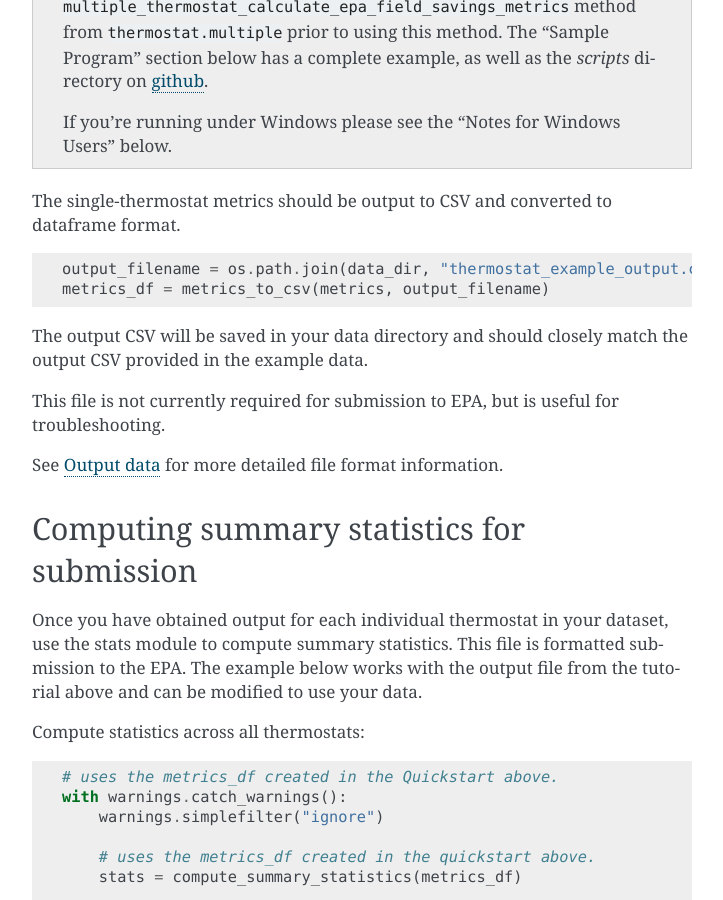
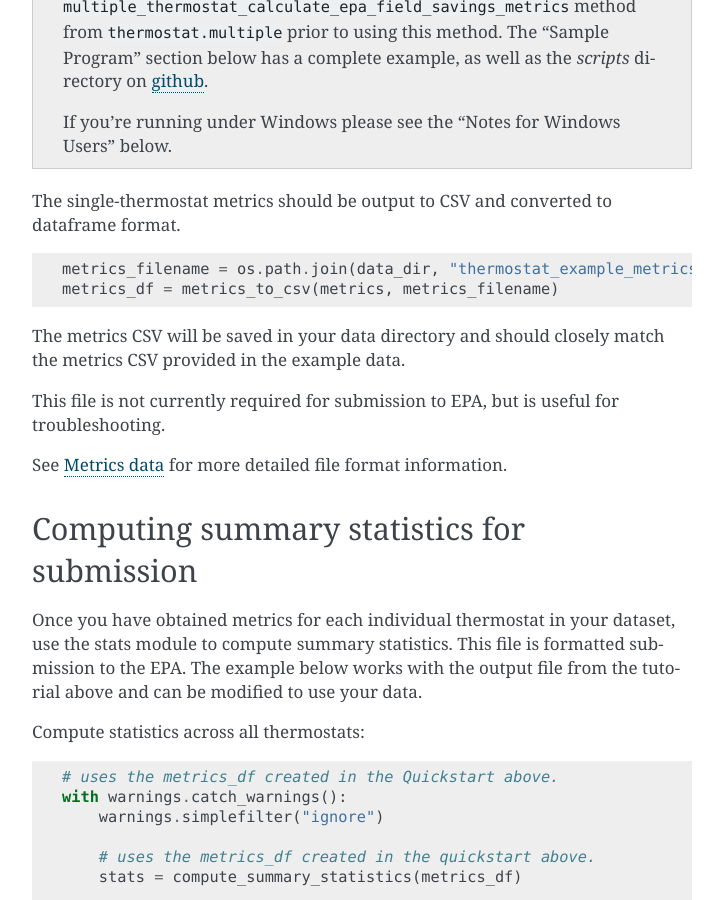
Before and after one commit to EPAENERGYSTAR/epathermostat, a Sphinx documentation site: the page built from docs/tutorial.rst, in a window 1280 px wide and 900 px high, scrolled down 5146 px. Shown: the whole window, without its empty margins (388-1111 px from the left). Built offline with Sphinx 7.4.7, drawn with Linux system fonts in a browser that asks for light colours; some of the changed text lies outside the part shown.

Commit message:
Updating documentation

```diff
--- a/docs/data_files.rst
+++ b/docs/data_files.rst
@@ -139,8 +139,8 @@ Name                         Data Format                      Units   Descriptio
 
 .. _thermostat-output:
 
-Output data
------------
+Metrics data
+------------
 
 Individual thermostat-season
 ~~~~~~~~~~~~~~~~~~~~~~~~~~~~
--- a/docs/tutorial.rst
+++ b/docs/tutorial.rst
@@ -274,11 +274,11 @@ The single-thermostat metrics should be output to CSV and converted to dataframe
 
 .. code-block:: python
 
-    output_filename = os.path.join(data_dir, "thermostat_example_output.csv")
-    metrics_df = metrics_to_csv(metrics, output_filename)
+    metrics_filename = os.path.join(data_dir, "thermostat_example_metrics.csv")
+    metrics_df = metrics_to_csv(metrics, metrics_filename)
 
-The output CSV will be saved in your data directory and should closely match
-the output CSV provided in the example data.
+The metrics CSV will be saved in your data directory and should closely match
+the metrics CSV provided in the example data.
 
 This file is not currently required for submission to EPA, but is useful for
 troubleshooting.
@@ -289,7 +289,7 @@ See :ref:`thermostat-output` for more detailed file format information.
 Computing summary statistics for submission
 -------------------------------------------
 
-Once you have obtained output for each individual thermostat in your dataset,
+Once you have obtained metrics for each individual thermostat in your dataset,
 use the stats module to compute summary statistics. This file is formatted
 submission to the EPA. The example below works with the output file from the
 tutorial above and can be modified to use your data.
@@ -373,7 +373,7 @@ Other platforms should not be affected by this.
 Sample Program
 --------------
 
-Here is a complete version of the above tutorial code:
+Here is a complete version of the above tutorial code that has been modified to make it easier to update filenames and paths. Anything in capital letters (e.g. `METRICS_FILENAME`) may be tweaked as needed. The :download:`multi_thermostat_tutorial.py <../scripts/multi_thermostat_tutorial.py>`. script is also available under `scripts/multi_thermostat_tutorial.py`.
 
 .. literalinclude:: ../scripts/multi_thermostat_tutorial.py
    :language: python
```
